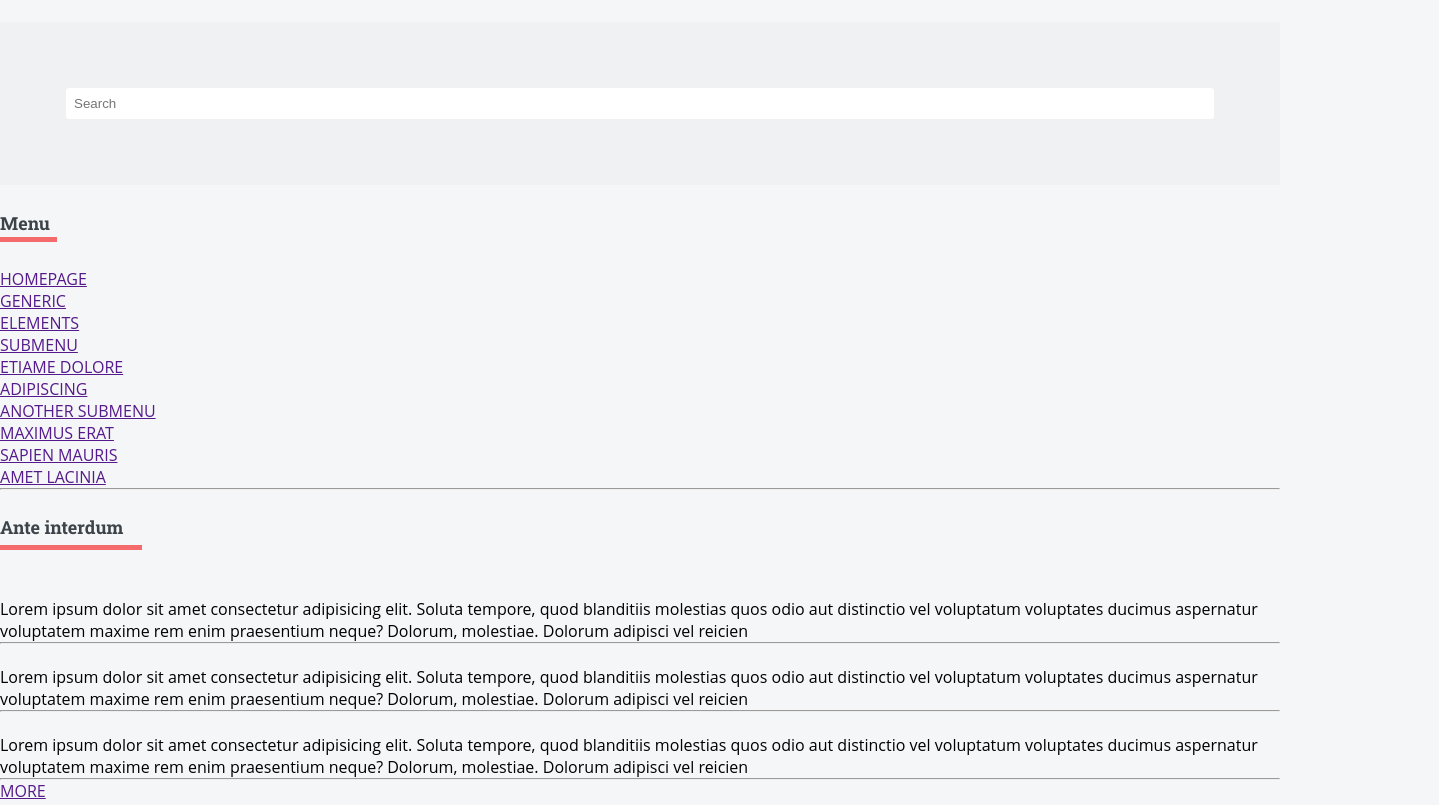
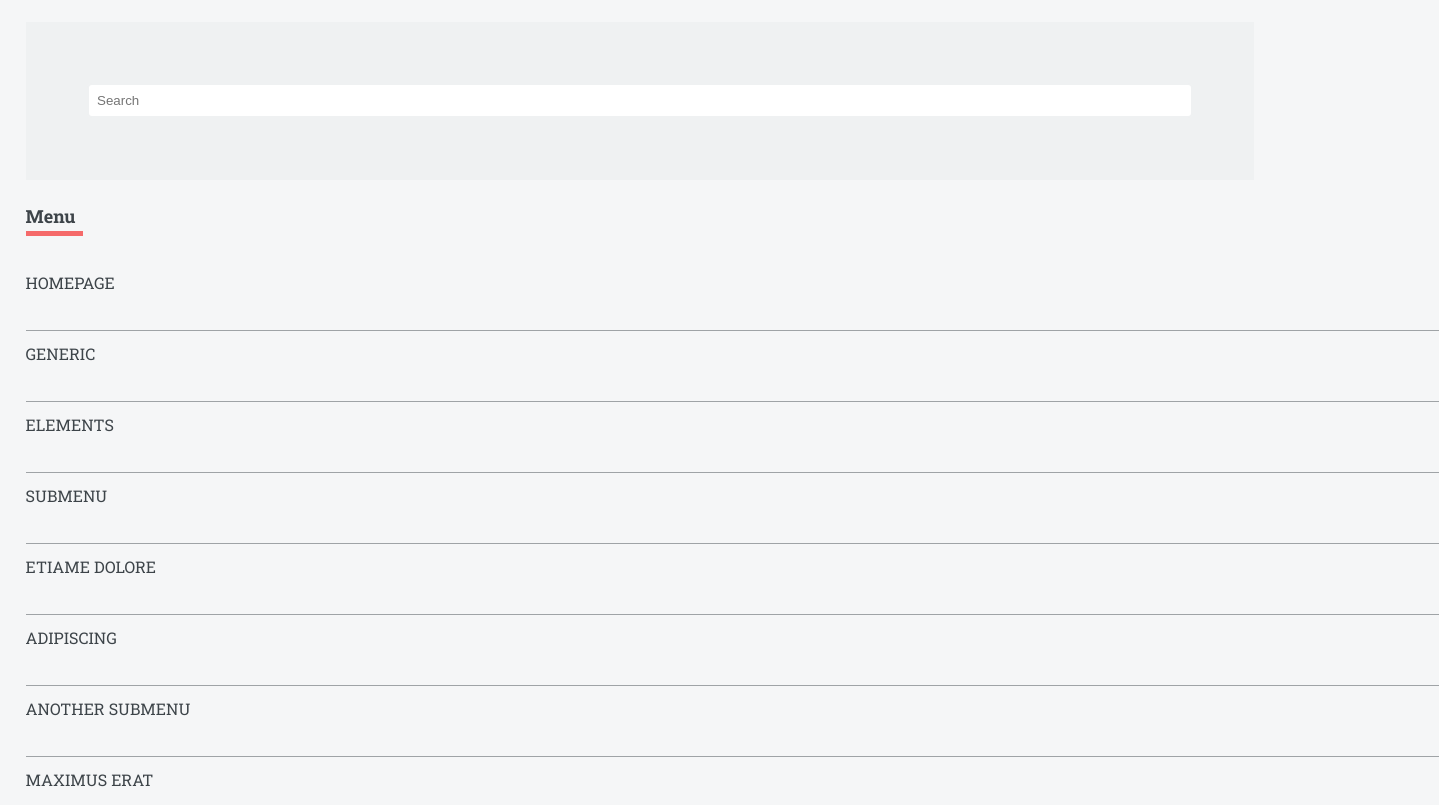
Before and after one commit to khazaddoom/blog-website, a website built with Parcel: page src/index.html in a window 1280 px wide. Shown: the top 805 px of the page, 1439 px wide, since content can reach past the window. Built offline with nearby package versions, Linux system fonts and the light colour scheme.

Commit message:
menu initial design done

```diff
--- a/src/components/_global.scss
+++ b/src/components/_global.scss
@@ -11,3 +11,7 @@ html, body {
 body {
     font-family: "Open Sans", sans-serif;
 }
+
+aside {
+    margin: 0 2%;
+}
--- /dev/null
+++ b/src/components/_menu.scss
@@ -0,0 +1,23 @@
+nav {
+    font-family: "Roboto Slab", serif;
+
+    ul {
+        li {
+            list-style-type: none;
+            margin: 0.75rem 0;
+            a {
+                color: $text-black--light;
+                text-decoration: none;
+                display: inline-block;
+                cursor: pointer;
+            }
+            &::after {
+                content: "";
+                display: block;
+                border-bottom: 1px solid $text-gray--light;
+                width: 115%;
+                margin-top: 3%;
+            }
+        }
+    }
+}
--- a/src/components/_typography.scss
+++ b/src/components/_typography.scss
@@ -2,7 +2,7 @@ h1 {
     display: inline-block;
     font-family: "Roboto Slab", serif;
     font-size: 1.125rem;
-    color: $text-black-light;
+    color: $text-black--light;
     margin: 2% 0;
 }
 
--- a/src/components/_variables.scss
+++ b/src/components/_variables.scss
@@ -5,7 +5,7 @@ $bg-gray--light: #eff1f2;
 // Text Colors
 $text-gray: #7f888f;
 $text-black: #000000;
-$text-black-light: #3d4449;
+$text-black--light: #3d4449;
 $text-red: #f56a6a;
 $text-gray--light: #9fa3a6;
 
--- a/src/components/styles.scss
+++ b/src/components/styles.scss
@@ -3,4 +3,5 @@
 @import "./typography";
 @import "./global";
 @import "./input";
-@import "./search"
+@import "./search";
+@import "./menu";
--- a/src/index.html
+++ b/src/index.html
@@ -29,7 +29,6 @@
                     <li><a href="">AMET LACINIA</a></li>
                 </ul>
             </nav>
-            <hr>
             <section>
                 <h1>Ante interdum</h1>
                 <div>
```
